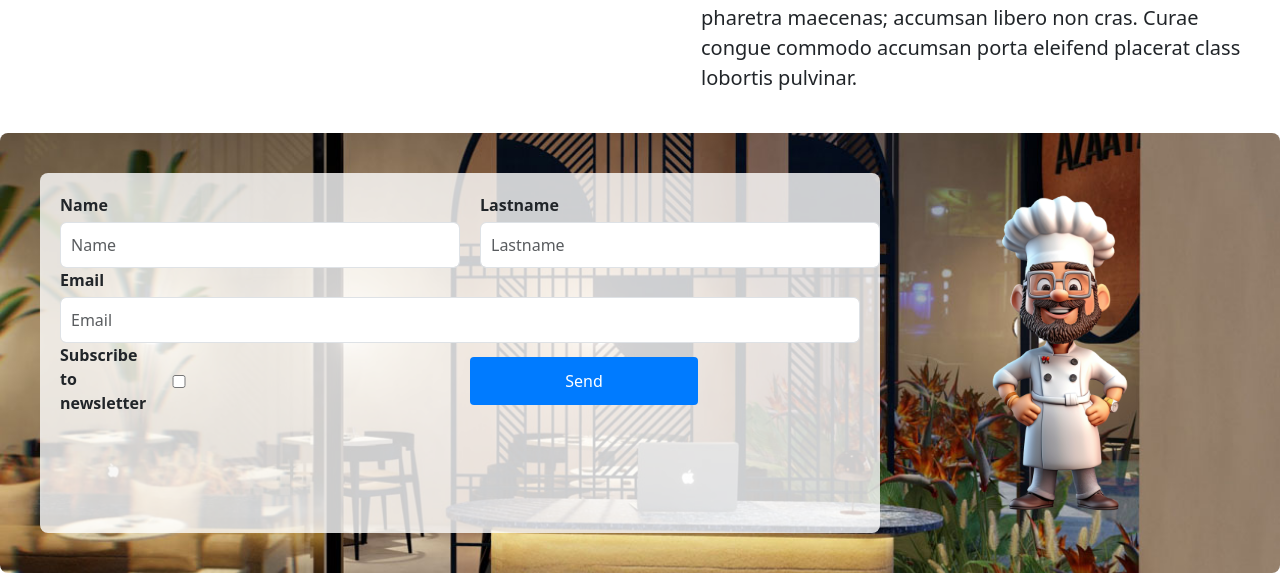
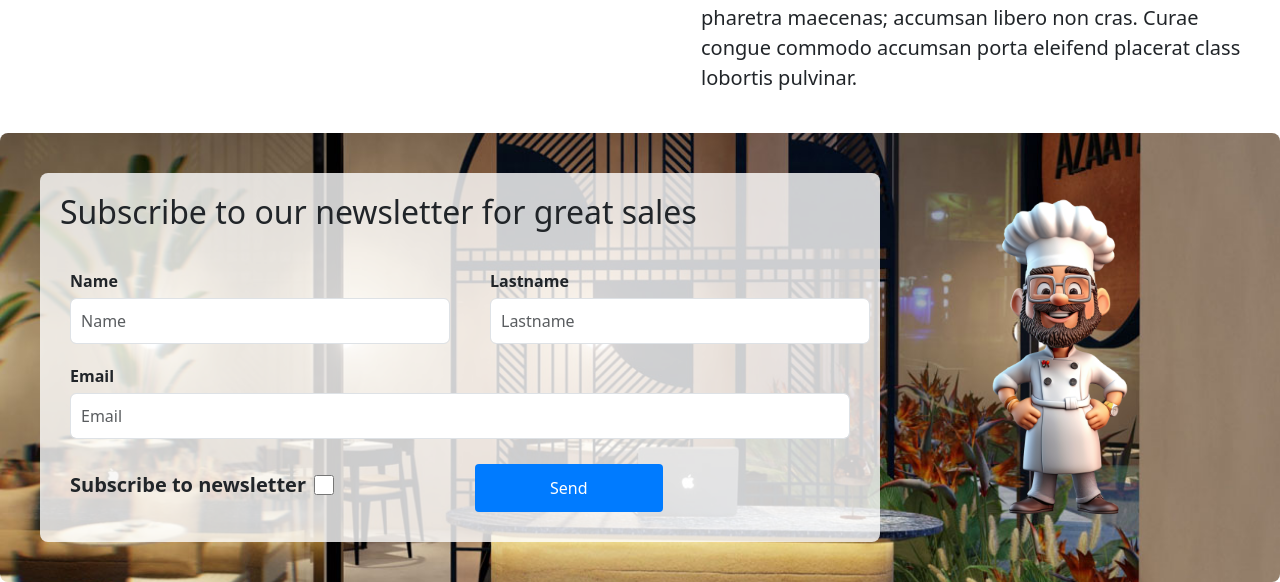
Before and after one commit to RickHogenhout3/TableTime, a PHP site: page / in a window 1280 px wide. Shown: the part 1483-2065 px from the top of the page. Run offline with PHP 8.4, Linux system fonts and the light colour scheme.

```diff
--- a/index.html
+++ b/index.html
@@ -75,6 +75,7 @@
     <div class="form-container">
         <div class="form-content">
             <form>
+                <h2>Subscribe to our newsletter for great sales</h2>
                 <div class="form-row">
                     <div class="form-group col-md-6">
                         <label for="name">Name</label>
--- a/style.css
+++ b/style.css
@@ -279,10 +279,14 @@ header h2 {
     background-color: rgba(255, 255, 255, 0.8);
     padding: 20px;
     border-radius: 8px;
-    flex: 1; /* Allows this section to take up remaining space */
+    flex: 1;
     display: flex;
     flex-direction: column;
-    justify-content: space-between; /* Adjust form elements spacing */
+    justify-content: space-between;
+}
+
+.form-content h2 {
+    padding-bottom: 20px;
 }
 
 .form-row {
@@ -293,6 +297,7 @@ header h2 {
 
 .form-group {
     width: 100%;
+    padding: 10px;
 }
 
 .form-group label {
@@ -306,7 +311,7 @@ header h2 {
 }
 
 .form-group input[type="submit"] {
-    width: 60%;
+    width: 50%;
     padding: 12px;
     background-color: #007bff;
     color: white;
@@ -340,17 +345,25 @@ header h2 {
 .checkbox-row {
     display: flex;
     align-items: center;
+    gap: 10px;
 }
 
 .checkbox-row .form-group {
-    margin-right: 10px;
-}
-
-.checkbox-row label {
     display: flex;
     align-items: center;
 }
 
+.checkbox-row label {
+    font-size: 20px;
+    display: flex;
+    align-items: center;
+    gap: 8px;
+    margin: 0;
+}
+
 .checkbox-row input[type="checkbox"] {
-    margin-right: 60%;
+    width: 20px;
+    height: 20px;
+    margin: 0;
+    cursor: pointer;
 }
```
